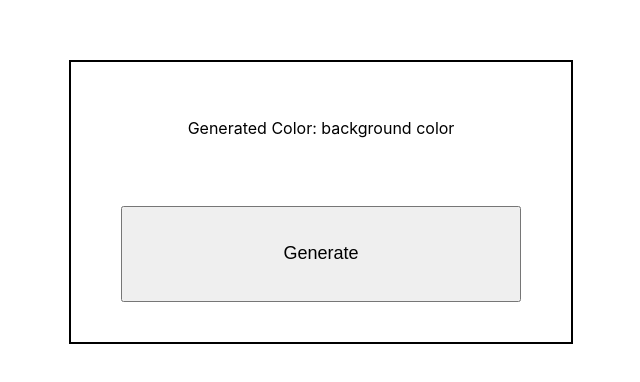
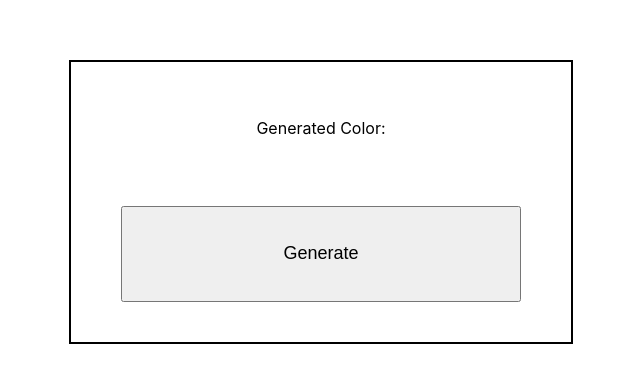
Before and after one commit to Tungstic/react-random-color-generator, a React app: page / in a window 1280 px wide. Shown: the part 198-580 px from the top of the page, without its empty margins (319-959 px from the left). Built offline with nearby package versions, Linux system fonts and the light colour scheme; the HTML template or start-up script is replaced by a standard one.

Commit message:
Correct string in <p> tag

```diff
--- a/src/App.js
+++ b/src/App.js
@@ -7,7 +7,7 @@ export default function App() {
   return (
     <div className="App">
       <div style={{ border: '2px solid black', backgroundColor: color }}>
-        <p>Generated Color: background color {color}</p>
+        <p>Generated Color: {color}</p>
         <button onClick={() => setColor(randomColor())}>Generate</button>
       </div>
     </div>
```
